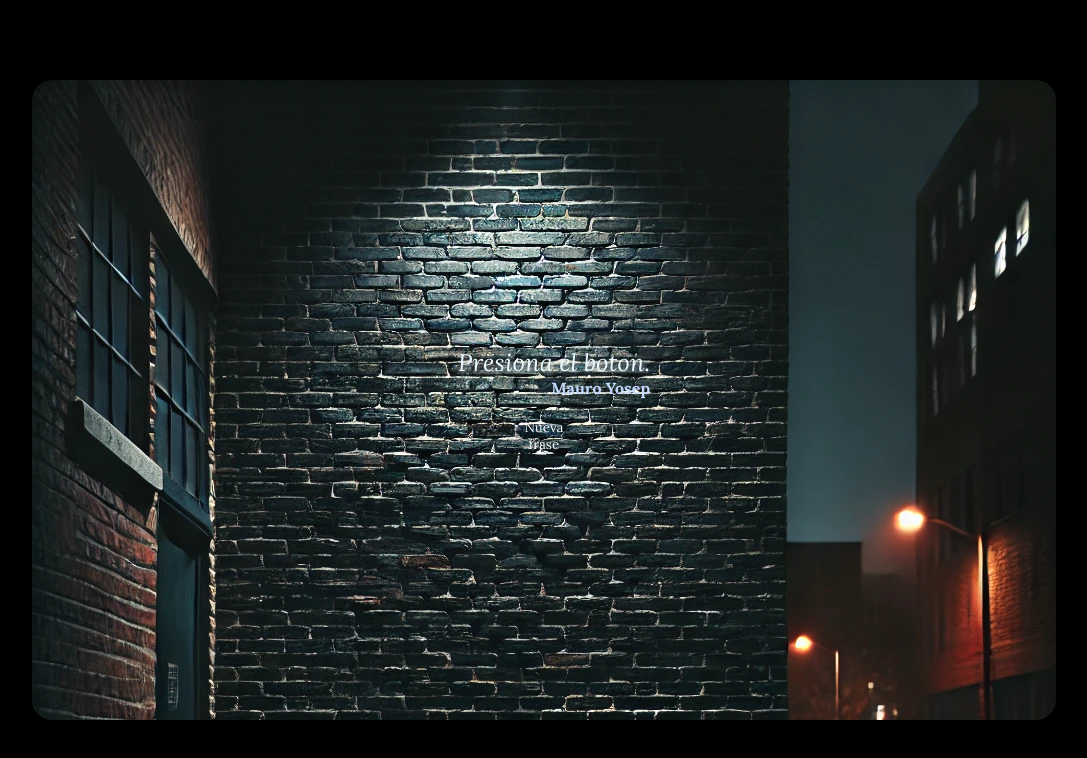
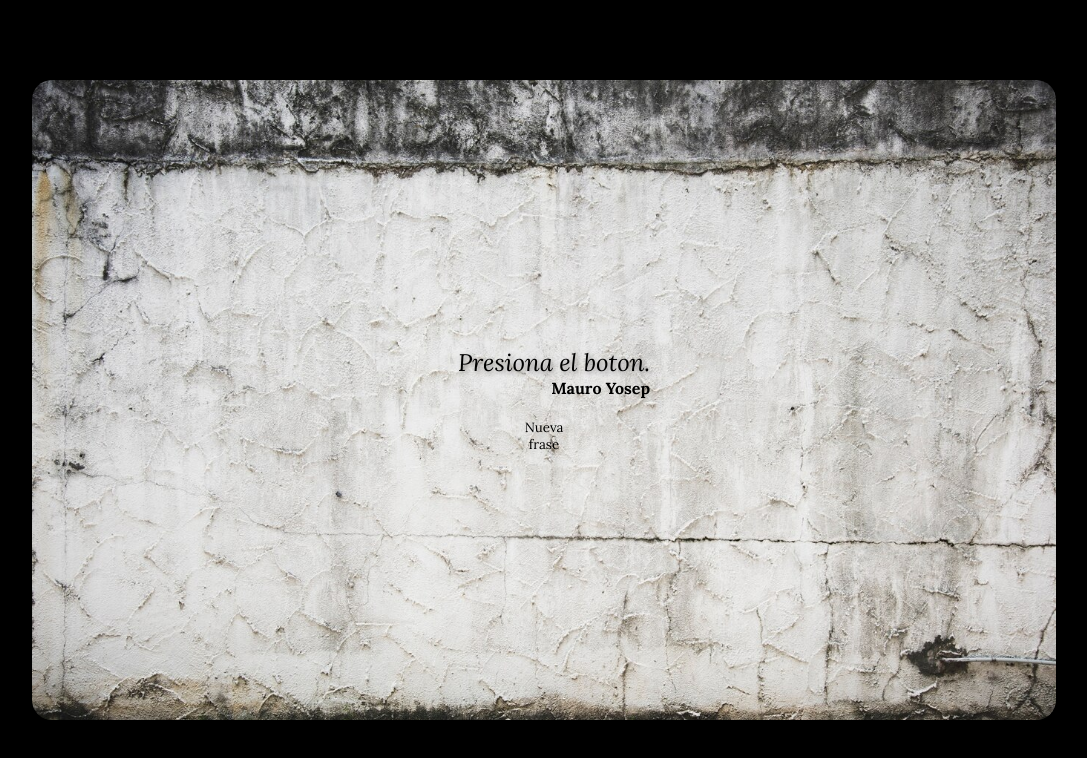
Before and after one commit to MauroSJ/GeneratorQuotes, a plain HTML site: page index.html in a window 1280 px wide. Shown: the whole page, without its empty margins (96-1183 px from the left). Drawn offline with Linux system fonts and the light colour scheme.

Commit message:
New pic for test un background

```diff
--- a/styles/styles.css
+++ b/styles/styles.css
@@ -3,6 +3,7 @@
 --secondary-color : #E8F9FF;
 --first-color: #C4D9FF;
 --thrid-color: #C5BAFF;
+--dark-color: #000;
 }
 
 .lora {
@@ -35,7 +36,7 @@
   align-items: center;
   height: 80dvh;
   min-width: 80dvw ;
-  background-image: url("../assets/images/background-street-2.png") ;
+  background-image: url("../assets/images/background-3.png") ;
   background-repeat: no-repeat;
   background-size: cover;
   background-position: auto;
@@ -54,13 +55,9 @@
   border-radius: 20px;
 }
 
-.container__box:hover{
-  background-color: rgba(0, 0, 0, 0.3);
-  border-radius: 20px;
-}
 
 .container__box-text-quotes{
-  color: var(--secondary-color);
+  color: var(--dark-color);
   font-style: italic;
   font-size: 1.5rem;
   width: fit-content;
@@ -70,7 +67,7 @@
 }
 
 .container__box-author-name{
-  color: var(--first-color);
+  color: var(--dark-color);
   font-size: 1rem;
   text-align: end;
 }
@@ -78,14 +75,9 @@
 .container-btn{
   width: 30%;
   background-color: transparent;
-  color: var(--background-color);
+  color: var(--dark-color);
   border: none;
   align-self: center;
   margin-top: 20px;
   transition: box-shadow 0.3s ease, color 0.3s ease;
 }
-
-.container-btn:hover{
-  color: var(--first-color);
-  box-shadow: inset 0px -1px 0px var(--first-color);
-}
```
Also changed, not shown: assets/images/background-3.png (added).
